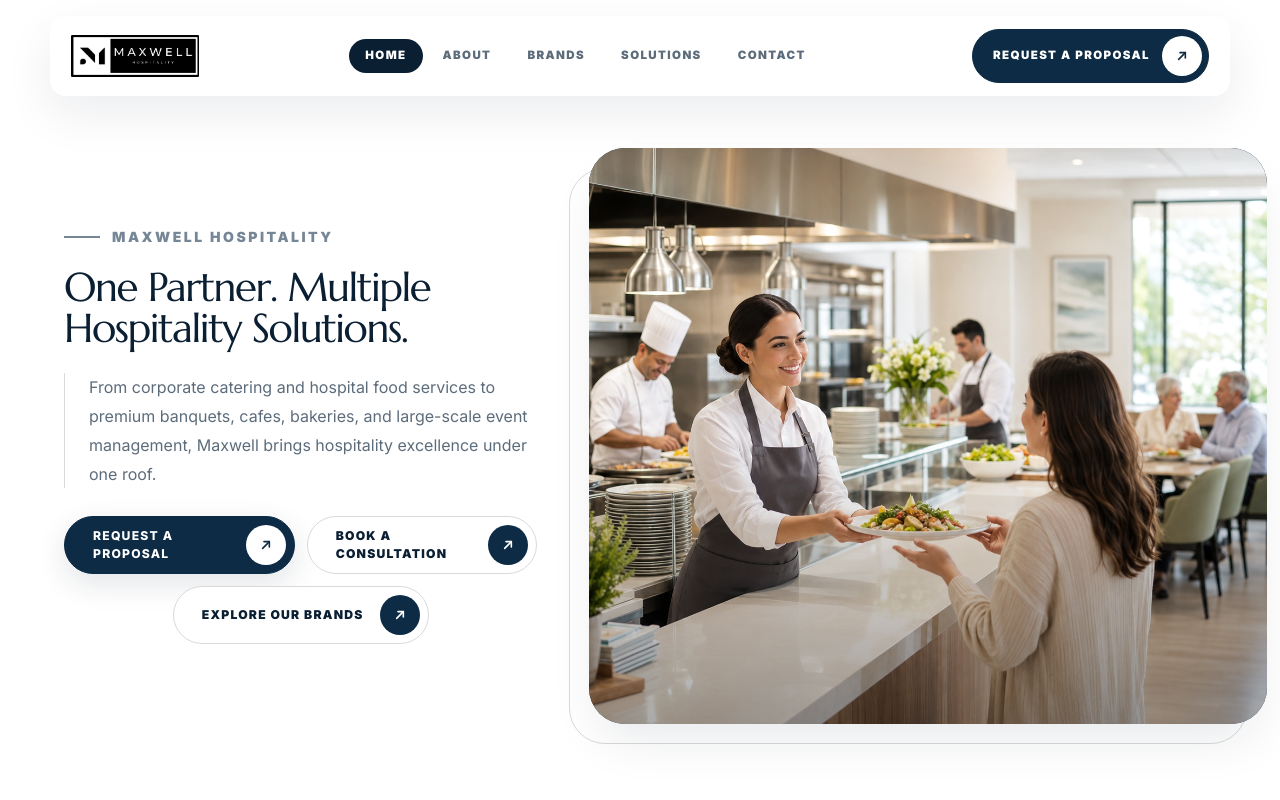
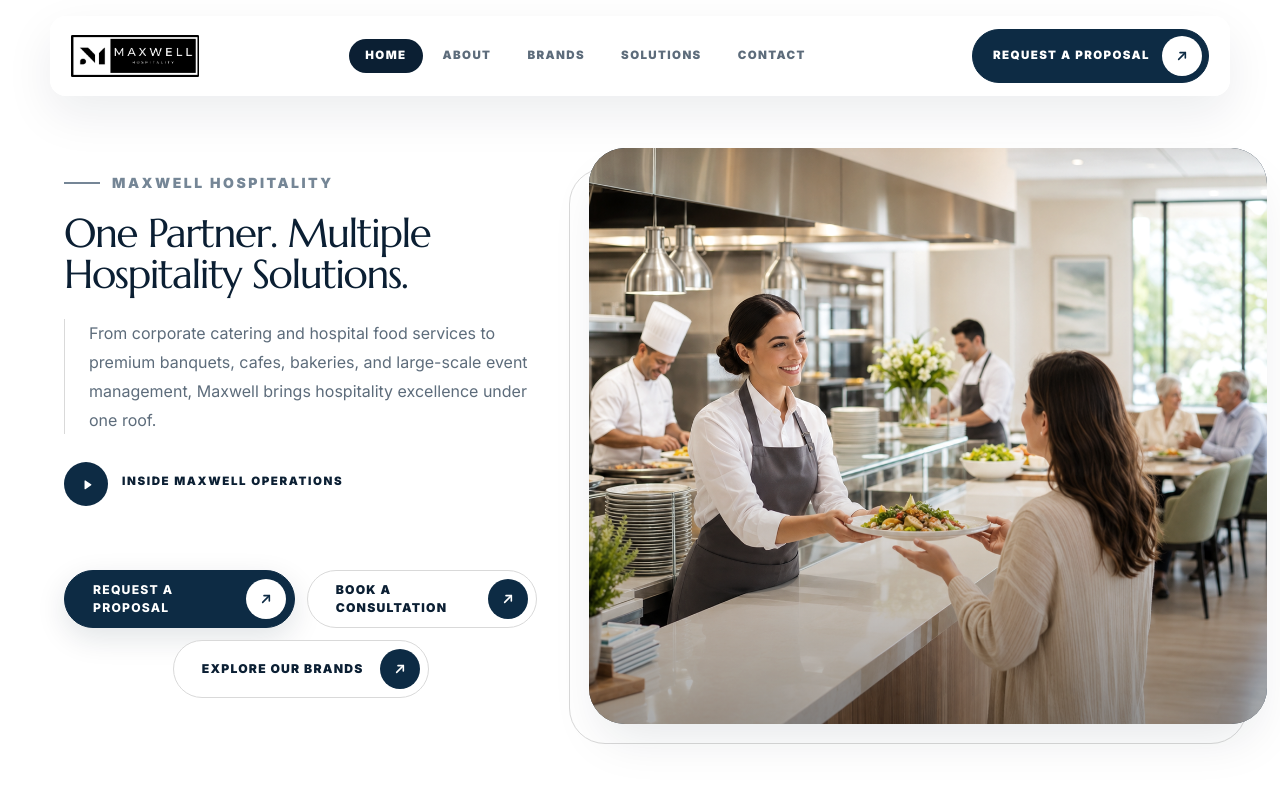
Before and after one commit to divyansh-BTB/Maxwell, a Next.js app: page / in a window 1280 px wide. Shown: the top 800 px of the page. Built offline with nearby package versions, Linux system fonts and the light colour scheme.

Commit message:
video addition

```diff
--- a/src/app/home/components/hero-section.tsx
+++ b/src/app/home/components/hero-section.tsx
@@ -1,6 +1,7 @@
 import Image from "next/image";
 import Link from "next/link";
 import { ArrowCircle } from "@/components/ArrowCircle";
+import { InsideMaxwellVideo } from "./inside-maxwell-video";
 
 export function HeroSection() {
   return (
@@ -24,7 +25,9 @@ export function HeroSection() {
             brings hospitality excellence under one roof.
           </p>
 
-          <div className="mt-7 grid max-w-[540px] grid-cols-1 gap-3 sm:grid-cols-2">
+          <InsideMaxwellVideo />
+
+          <div className="mt-16 grid max-w-[540px] grid-cols-1 gap-3 sm:grid-cols-2">
             <Link
               className="group inline-flex min-h-[58px] items-center justify-center gap-4 rounded-full border border-[#0D2B44] bg-[#0D2B44] py-2 pr-2 pl-7 text-[0.76rem] font-extrabold tracking-[0.1em] text-white uppercase shadow-[0_10px_30px_rgba(11,31,51,0.12)] transition-all duration-300 hover:-translate-y-0.5 hover:bg-white hover:text-[#0D2B44]"
               href="/contact#inquiry-form"
--- /dev/null
+++ b/src/app/home/components/inside-maxwell-video.tsx
@@ -0,0 +1,126 @@
+"use client";
+
+import { useEffect, useRef, useState } from "react";
+
+const VIDEO_TITLE = "Inside Maxwell Operations";
+const VIDEO_SRC =
+  "https://dz3qkrtht6vki.cloudfront.net/sharda-healthcity/fnb-video.mp4";
+
+export function InsideMaxwellVideo() {
+  const [isOpen, setIsOpen] = useState(false);
+  const triggerRef = useRef<HTMLButtonElement>(null);
+  const closeRef = useRef<HTMLButtonElement>(null);
+
+  useEffect(() => {
+    if (!isOpen) {
+      return;
+    }
+
+    const handleKeyDown = (event: KeyboardEvent) => {
+      if (event.key === "Escape") {
+        setIsOpen(false);
+      }
+    };
+
+    const previousOverflow = document.body.style.overflow;
+    document.body.style.overflow = "hidden";
+    document.addEventListener("keydown", handleKeyDown);
+    closeRef.current?.focus();
+
+    return () => {
+      document.body.style.overflow = previousOverflow;
+      document.removeEventListener("keydown", handleKeyDown);
+    };
+  }, [isOpen]);
+
+  const closeVideo = () => {
+    setIsOpen(false);
+    triggerRef.current?.focus();
+  };
+
+  return (
+    <>
+      <button
+        className="group mt-7 inline-flex items-center gap-3.5 text-left"
+        onClick={() => setIsOpen(true)}
+        ref={triggerRef}
+        type="button"
+      >
+        <span className="relative flex h-11 w-11 shrink-0 items-center justify-center">
+          <span className="absolute inset-0 animate-ping rounded-full bg-[#0D2B44]/20 [animation-duration:2.6s]" />
+          <span className="relative flex h-11 w-11 items-center justify-center rounded-full bg-[#0D2B44] text-white transition-transform duration-300 group-hover:scale-105">
+            <svg
+              aria-hidden="true"
+              className="ml-0.5 h-[0.85rem] w-[0.85rem]"
+              fill="currentColor"
+              viewBox="0 0 24 24"
+            >
+              <path d="M8 5.14v13.72a1 1 0 0 0 1.54.84l10.1-6.86a1 1 0 0 0 0-1.68L9.54 4.3A1 1 0 0 0 8 5.14Z" />
+            </svg>
+          </span>
+        </span>
+        <span className="border-b border-transparent pb-1 text-[0.72rem] font-black tracking-[0.14em] text-[#0B1F33] uppercase transition-colors duration-300 group-hover:border-[#0B1F33]">
+          {VIDEO_TITLE}
+        </span>
+      </button>
+
+      {isOpen ? (
+        <div className="fixed inset-0 z-[120] flex items-center justify-center p-4 sm:p-8">
+          <button
+            aria-label="Close video"
+            className="absolute inset-0 h-full w-full cursor-default bg-[#04121F]/85 backdrop-blur-sm"
+            onClick={closeVideo}
+            tabIndex={-1}
+            type="button"
+          />
+
+          <div
+            aria-label={VIDEO_TITLE}
+            aria-modal="true"
+            className="relative z-10 w-full max-w-[1040px]"
+            role="dialog"
+          >
+            <div className="mb-3 flex items-center justify-between gap-4">
+              <p className="text-[0.7rem] font-black tracking-[0.18em] text-white/75 uppercase">
+                {VIDEO_TITLE}
+              </p>
+              <button
+                aria-label="Close video"
+                className="flex h-10 w-10 items-center justify-center rounded-full border border-white/25 text-white transition-colors duration-300 hover:bg-white hover:text-[#0B1F33]"
+                onClick={closeVideo}
+                ref={closeRef}
+                type="button"
+              >
+                <svg
+                  aria-hidden="true"
+                  className="h-4 w-4"
+                  fill="none"
+                  stroke="currentColor"
+                  strokeLinecap="round"
+                  strokeWidth="2.4"
+                  viewBox="0 0 24 24"
+                >
+                  <path d="M6 6l12 12M18 6L6 18" />
+                </svg>
+              </button>
+            </div>
+
+            <div className="aspect-video w-full overflow-hidden rounded-[1.75rem] bg-black shadow-2xl shadow-black/40">
+              {/* biome-ignore lint/a11y/useMediaCaption: no caption track is available for this film yet */}
+              <video
+                autoPlay
+                className="h-full w-full"
+                controls
+                playsInline
+                preload="auto"
+                src={VIDEO_SRC}
+              >
+                Your browser does not support the video tag.
+              </video>
+            </div>
+          </div>
+        </div>
+      ) : null}
+    </>
+  );
+}
```
